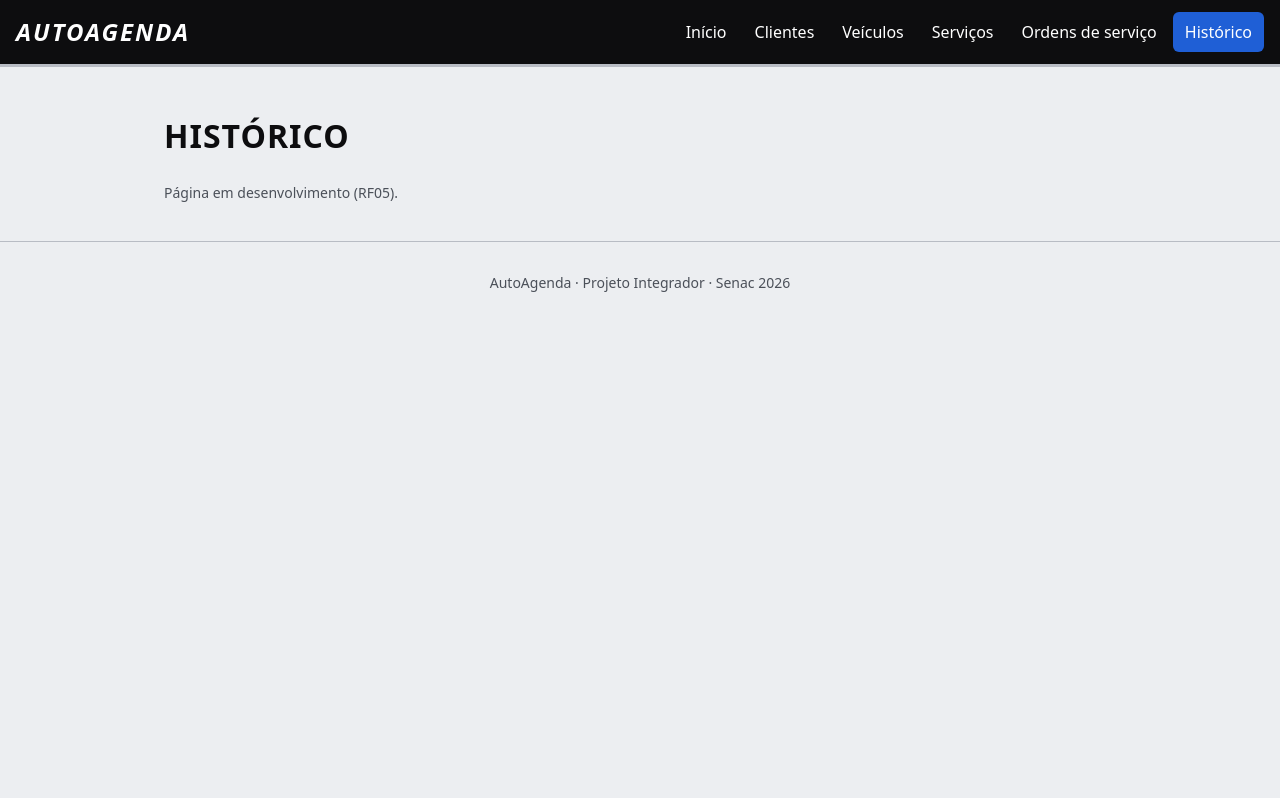
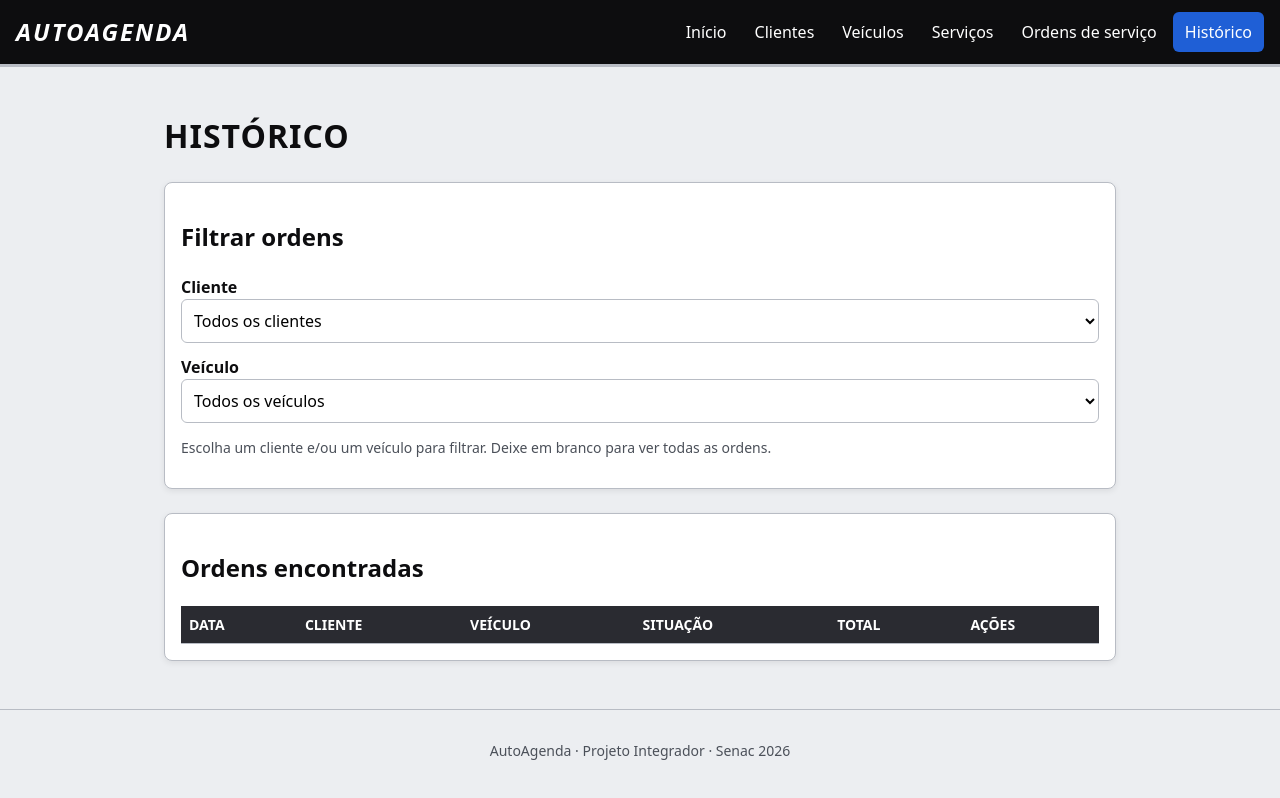
Before and after one commit to senac-ads-grupo-34/AutoAgenda, a plain HTML site: page historico.html in a window 1280 px wide. Drawn offline with Linux system fonts and the light colour scheme.

Commit message:
Update historico.html

```diff
--- a/historico.html
+++ b/historico.html
@@ -28,7 +28,42 @@
     <h1>Histórico</h1>
     <p id="mensagem" class="mensagem" role="status"></p>
 
-    <p class="dica">Página em desenvolvimento (RF05).</p>
+    <section class="cartao">
+      <h2>Filtrar ordens</h2>
+
+      <label for="filtro-cliente">Cliente</label>
+      <select id="filtro-cliente">
+        <option value="">Todos os clientes</option>
+      </select>
+
+      <label for="filtro-veiculo">Veículo</label>
+      <select id="filtro-veiculo">
+        <option value="">Todos os veículos</option>
+      </select>
+
+      <p class="dica">Escolha um cliente e/ou um veículo para filtrar. Deixe em branco para ver todas as ordens.</p>
+    </section>
+
+    <section class="cartao">
+      <h2>Ordens encontradas</h2>
+
+      <div class="tabela-rolavel">
+        <table>
+          <thead>
+            <tr>
+              <th scope="col">Data</th>
+              <th scope="col">Cliente</th>
+              <th scope="col">Veículo</th>
+              <th scope="col">Situação</th>
+              <th scope="col">Total</th>
+              <th scope="col">Ações</th>
+            </tr>
+          </thead>
+          <tbody id="lista"></tbody>
+        </table>
+      </div>
+      <p id="lista-vazia" class="dica" hidden>Nenhuma ordem encontrada com os filtros atuais.</p>
+    </section>
   </main>
 
   <footer class="rodape">
```
